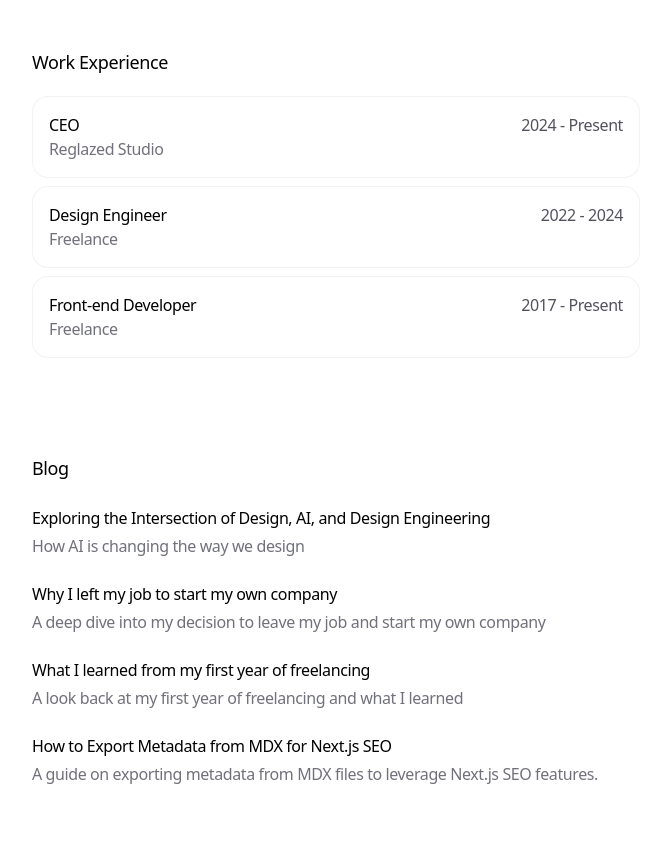
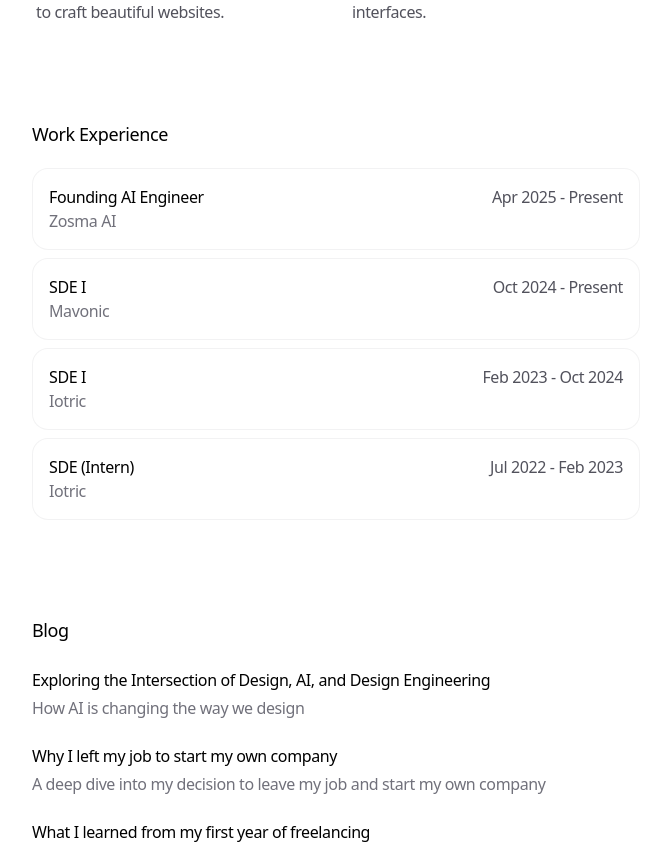
Before and after one commit to Shanvit7/portfolio-site, a Next.js app: page / in a window 1280 px wide. Shown: the part 648-1500 px from the top of the page, without its empty margins (304-975 px from the left). Built offline with nearby package versions, Linux system fonts and the light colour scheme; no server answers.

Commit message:
(chore): personalized setup

```diff
--- a/app/page.tsx
+++ b/app/page.tsx
@@ -6,6 +6,7 @@ import MagneticSocialLink from '@/components/molecules/social-link';
 import ProjectVideo from '@/components/molecules/project-video';
 import Link from 'next/link';
 import { AnimatedBackground } from '@/components/atoms/animated-background';
+// CONSTANTS
 import {
   PROJECTS,
   WORK_EXPERIENCE,
@@ -49,8 +50,7 @@ const Personal = () => (
       >
         <div className="flex-1">
           <p className="text-zinc-600 dark:text-zinc-400">
-            Focused on creating intuitive and performant web experiences.
-            Bridging the gap between design and development.
+          I enjoy crafting software that's fast, intuitive, and genuinely useful. My background is in building responsive web applications with modern JavaScript frameworks, and lately, I've been exploring agentic AI — experimenting with how software can act more intelligently and adaptively. I care about clean interfaces, thoughtful user flows, and building tools that solve real problems without unnecessary complexity.
           </p>
         </div>
       </motion.section>
--- a/lib/constants.ts
+++ b/lib/constants.ts
@@ -1,5 +1,5 @@
 // TYPES
-import { Project, WorkExperience, BlogPost, SocialLink } from '@/app/types/personal';
+import { Project, WorkExperience, BlogPost, SocialLink } from '@/types/personal';
 
 export const WEBSITE_URL = process.env.WEBSITE_URL as string;
 
@@ -25,27 +25,35 @@ export const PROJECTS: Project[] = [
 
 export const WORK_EXPERIENCE: WorkExperience[] = [
     {
-      company: 'Reglazed Studio',
-      title: 'CEO',
-      start: '2024',
+      company: 'Zosma AI',
+      title: 'Founding AI Engineer',
+      start: 'Apr 2025',
       end: 'Present',
-      link: 'https://ibelick.com',
+      link: 'https://zosma.ai',
       id: 'work1',
     },
     {
-      company: 'Freelance',
-      title: 'Design Engineer',
-      start: '2022',
-      end: '2024',
-      link: 'https://ibelick.com',
+      company: 'Mavonic',
+      title: 'SDE I',
+      start: 'Oct 2024',
+      end: 'Present',
+      link: 'https://mavonic.com',
       id: 'work2',
     },
     {
-      company: 'Freelance',
-      title: 'Front-end Developer',
-      start: '2017',
-      end: 'Present',
-      link: 'https://ibelick.com',
+      company: 'Iotric',
+      title: 'SDE I',
+      start: 'Feb 2023',
+      end: 'Oct 2024',
+      link: 'https://iotric.com',
+      id: 'work3',
+    },
+    {
+      company: 'Iotric',
+      title: 'SDE (Intern)',
+      start: 'Jul 2022',
+      end: 'Feb 2023',
+      link: 'https://iotric.com',
       id: 'work3',
     },
 ];
@@ -79,7 +87,7 @@ export const BLOG_POSTS: BlogPost[] = [
     },
 ];
 
-export const GITHUB_URL = process.env.GITHUB_URL as string;
+export const GITHUB_URL = process.env.NEXT_PUBLIC_GITHUB_URL as string;
 
 export const SOCIAL_LINKS: SocialLink[] = [
     {
@@ -88,8 +96,8 @@ export const SOCIAL_LINKS: SocialLink[] = [
     },
     {
       label: 'LinkedIn',
-      link: process.env.LINKEDIN_URL as string,
+      link: process.env.NEXT_PUBLIC_LINKEDIN_URL as string,
     },
   ]
 
-  export const EMAIL = process.env.EMAIL as string;
+  export const EMAIL = process.env.NEXT_PUBLIC_EMAIL as string;
```
Also changed, not shown: types/personal.ts (renamed from app/types/personal.ts).
